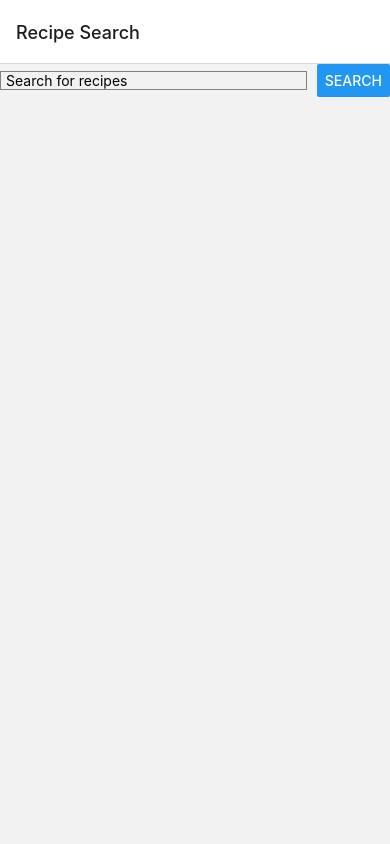
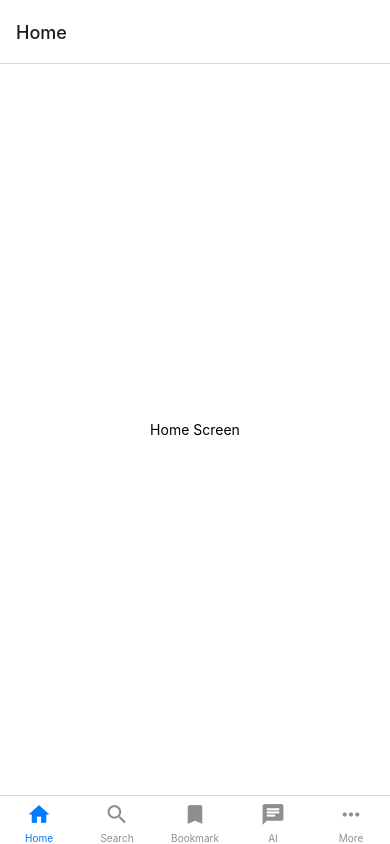
Before and after one commit to subeom7/recipe-realm, a React Native app: screen /RecipeSearch in a window 390 px wide. Built offline with nearby package versions, Linux system fonts and the light colour scheme.

Commit message:
Manually merge feature/api and feature/navbar

```diff
--- a/App.js
+++ b/App.js
@@ -1,21 +1,95 @@
-// App.js
-import React from 'react';
+import { StatusBar } from 'expo-status-bar';
+import { StyleSheet, Text, View } from 'react-native';
+
 import { NavigationContainer } from '@react-navigation/native';
+import { createBottomTabNavigator } from '@react-navigation/bottom-tabs';
+import MaterialIcons from 'react-native-vector-icons/MaterialIcons';
+
 import { createStackNavigator } from '@react-navigation/stack';
 import RecipeSearch from './src/screens/RecipeSearch';
 import RecipeList from './src/screens/RecipeList';
 import RecipeDetails from './src/screens/RecipeDetails';
 
+export default function App() {
+  return (
+    <NavigationContainer>
+      <Tab.Navigator>
+        <Tab.Screen
+          name="Home"
+          component={HomeScreen}
+          options={{
+            tabBarIcon: ({ color, size }) => (
+              <MaterialIcons name="home" color={color} size={size} />
+            ),
+          }}
+        />
+        <Tab.Screen
+          name="Search"
+          component={SearchScreen}
+          options={{
+            tabBarIcon: ({ color, size }) => (
+              <MaterialIcons name="search" color={color} size={size} />
+            ),
+          }}/>
+        <Tab.Screen
+          name="Bookmark"
+          component={BookmarkScreen}
+          options={{
+            tabBarIcon: ({ color, size }) => (
+              <MaterialIcons name="bookmark" color={color} size={size} />
+            ),
+          }}
+          />
+        <Tab.Screen
+          name="AI"
+          component={AIScreen}
+          options={{
+            tabBarIcon: ({ color, size }) => (
+              <MaterialIcons name="chat" color={color} size={size} />
+            ),
+          }}/>
+        <Tab.Screen
+          name="More"
+          component={MoreScreen}
+          options={{
+            tabBarIcon: ({ color, size }) => (
+              <MaterialIcons name="more-horiz" color={color} size={size} />
+            ),
+          }}/>
+      </Tab.Navigator>
+    </NavigationContainer>
+  );
+}
+
+const styles = StyleSheet.create({
+  container: {
+    flex: 1,
+    backgroundColor: '#fff',
+    alignItems: 'center',
+    justifyContent: 'center',
+  },
+});
+
+const Tab = createBottomTabNavigator();
 const Stack = createStackNavigator();
 
-const App = () => {
+// Home Component
+function HomeScreen() {
   return (
-    <NavigationContainer>
+    <View style={styles.container}>
+      <Text>Home Screen</Text>
+    </View>
+  );
+}
+
+// Search Component
+function SearchScreen() {
+  return (
       <Stack.Navigator initialRouteName="RecipeSearch">
         <Stack.Screen
           name="RecipeSearch"
           component={RecipeSearch}
-          options={{ title: 'Recipe Search' }}
+          options={{ title: '' }}
         />
         <Stack.Screen
           name="RecipeList"
@@ -28,8 +102,62 @@ const App = () => {
           options={{ title: 'Recipe Details' }}
         />
       </Stack.Navigator>
-    </NavigationContainer>
   );
-};
+}
 
-export default App;
+// Bookmark Component
+function BookmarkScreen() {
+  return (
+    <View style={styles.container}>
+      <Text>Bookmark Screen</Text>
+    </View>
+  );
+}
+
+// AI Component
+function AIScreen() {
+  return (
+    <View style={styles.container}>
+      <Text>AI Screen</Text>
+    </View>
+  );
+}
+
+// More Component
+function MoreScreen() {
+  return (
+    <View style={styles.container}>
+      <Text>More Screen</Text>
+    </View>
+  );
+}
+
+
+// // App.js
+// import React from 'react';
+
+// const App = () => {
+//   return (
+//     <NavigationContainer>
+//       <Stack.Navigator initialRouteName="RecipeSearch">
+//         <Stack.Screen
+//           name="RecipeSearch"
+//           component={RecipeSearch}
+//           options={{ title: 'Recipe Search' }}
+//         />
+//         <Stack.Screen
+//           name="RecipeList"
+//           component={RecipeList}
+//           options={{ title: 'Recipe List' }}
+//         />
+//         <Stack.Screen
+//           name="RecipeDetails"
+//           component={RecipeDetails}
+//           options={{ title: 'Recipe Details' }}
+//         />
+//       </Stack.Navigator>
+//     </NavigationContainer>
+//   );
+// };
+
+// export default App;
--- a/package.json
+++ b/package.json
@@ -9,13 +9,15 @@
     "web": "expo start --web"
   },
   "dependencies": {
+    "@react-navigation/bottom-tabs": "^6.5.7",
     "@react-navigation/native": "^6.1.6",
     "@react-navigation/stack": "^6.3.16",
     "axios": "^1.3.4",
     "expo": "~48.0.6",
     "expo-status-bar": "~1.4.4",
     "react": "18.2.0",
-    "react-native": "0.71.3"
+    "react-native": "0.71.3",
+    "react-native-vector-icons": "^9.2.0"
   },
   "devDependencies": {
     "@babel/core": "^7.20.0"
--- a/src/components/SearchBar.js
+++ b/src/components/SearchBar.js
@@ -30,6 +30,7 @@ const styles = StyleSheet.create({
     marginRight: 10,
     paddingLeft: 5,
     paddingRight: 5,
+    height: 50,
   },
 });
 
```
Also changed, not shown: 2 other files (tests, documents, lock files or other folders).
